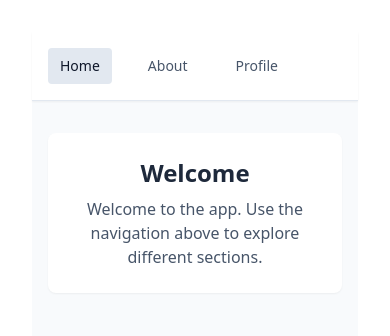
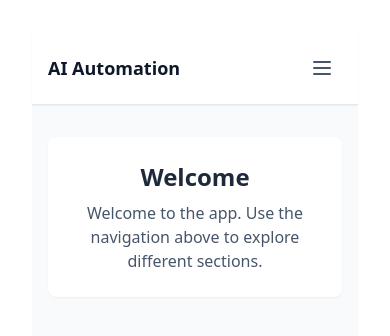
Before and after one commit to igorishchenko/ai-automation-testing, a React (Vite) app: page / in a window 390 px wide. Shown: the top 336 px of the page. Built offline with nearby package versions, Linux system fonts and the light colour scheme.

Commit message:
SCRUM-4: Add Global Header with Navigation

```diff
--- a/src/App.tsx
+++ b/src/App.tsx
@@ -1,60 +1,14 @@
-import { NavLink, Outlet, Routes, Route, useMatch } from 'react-router-dom'
+import { Outlet, Routes, Route } from 'react-router-dom'
+import { Header } from './components/Header'
 import Home from './pages/Home'
 import About from './pages/About'
 import NotFound from './pages/NotFound'
 import Profile from './pages/Profile'
 
 function AppLayout() {
-  const homeMatch = useMatch({ path: '/', end: true })
-  const aboutMatch = useMatch('/about')
-  const profileMatch = useMatch('/profile/me')
-
   return (
     <div className="min-h-screen bg-slate-50">
-      <nav className="border-b border-slate-200 bg-white shadow-sm" aria-label="Main navigation">
-        <div className="mx-auto flex max-w-4xl items-center gap-6 px-4 py-4">
-          <NavLink
-            to="/"
-            end
-            className={({ isActive }) =>
-              `rounded px-3 py-2 text-sm font-medium transition-colors ${
-                isActive
-                  ? 'bg-slate-200 text-slate-900'
-                  : 'text-slate-600 hover:bg-slate-100 hover:text-slate-800'
-              }`
-            }
-            aria-current={homeMatch ? 'page' : undefined}
-          >
-            Home
-          </NavLink>
-          <NavLink
-            to="/about"
-            className={({ isActive }) =>
-              `rounded px-3 py-2 text-sm font-medium transition-colors ${
-                isActive
-                  ? 'bg-slate-200 text-slate-900'
-                  : 'text-slate-600 hover:bg-slate-100 hover:text-slate-800'
-              }`
-            }
-            aria-current={aboutMatch ? 'page' : undefined}
-          >
-            About
-          </NavLink>
-          <NavLink
-            to="/profile/me"
-            className={({ isActive }) =>
-              `rounded px-3 py-2 text-sm font-medium transition-colors ${
-                isActive
-                  ? 'bg-slate-200 text-slate-900'
-                  : 'text-slate-600 hover:bg-slate-100 hover:text-slate-800'
-              }`
-            }
-            aria-current={profileMatch ? 'page' : undefined}
-          >
-            Profile
-          </NavLink>
-        </div>
-      </nav>
+      <Header />
       <main className="mx-auto max-w-4xl px-4 py-8">
         <Outlet />
       </main>
--- /dev/null
+++ b/src/components/Header.tsx
@@ -0,0 +1,107 @@
+import { useState, useCallback, useEffect } from 'react'
+import { NavLink, useLocation } from 'react-router-dom'
+
+const APP_NAME = 'AI Automation'
+
+const navItems = [
+  { to: '/', label: 'Home', end: true },
+  { to: '/about', label: 'About', end: false },
+] as const
+
+export function Header() {
+  const [mobileMenuOpen, setMobileMenuOpen] = useState(false)
+  const location = useLocation()
+
+  const getAriaCurrent = useCallback(
+    (to: string, end: boolean) => {
+      if (end && to === '/') return location.pathname === '/' ? 'page' : undefined
+      return location.pathname === to ? 'page' : undefined
+    },
+    [location.pathname]
+  )
+
+  useEffect(() => {
+    const onKeyDown = (e: KeyboardEvent) => {
+      if (e.key === 'Escape') setMobileMenuOpen(false)
+    }
+    if (mobileMenuOpen) {
+      document.addEventListener('keydown', onKeyDown)
+      return () => document.removeEventListener('keydown', onKeyDown)
+    }
+  }, [mobileMenuOpen])
+
+  return (
+    <header className="border-b border-slate-200 bg-white shadow-sm" role="banner">
+      <div className="mx-auto flex max-w-4xl flex-wrap items-center justify-between gap-4 px-4 py-4">
+        <NavLink
+          to="/"
+          end
+          className="text-lg font-semibold text-slate-900 no-underline transition-colors hover:text-slate-700"
+          aria-label={`${APP_NAME} - Home`}
+        >
+          {APP_NAME}
+        </NavLink>
+
+        <button
+          type="button"
+          className="flex h-10 w-10 items-center justify-center rounded-md text-slate-600 hover:bg-slate-100 hover:text-slate-800 focus:outline-none focus:ring-2 focus:ring-slate-500 focus:ring-offset-2 md:hidden"
+          onClick={() => setMobileMenuOpen((open) => !open)}
+          aria-expanded={mobileMenuOpen}
+          aria-controls="main-nav"
+          aria-label={mobileMenuOpen ? 'Close navigation menu' : 'Open navigation menu'}
+        >
+          <svg
+            className="h-6 w-6"
+            fill="none"
+            stroke="currentColor"
+            viewBox="0 0 24 24"
+            aria-hidden
+          >
+            {mobileMenuOpen ? (
+              <path
+                strokeLinecap="round"
+                strokeLinejoin="round"
+                strokeWidth={2}
+                d="M6 18L18 6M6 6l12 12"
+              />
+            ) : (
+              <path
+                strokeLinecap="round"
+                strokeLinejoin="round"
+                strokeWidth={2}
+                d="M4 6h16M4 12h16M4 18h16"
+              />
+            )}
+          </svg>
+        </button>
+
+        <nav
+          id="main-nav"
+          className={`w-full md:flex md:w-auto md:flex-row md:items-center md:gap-1 ${
+            mobileMenuOpen ? 'flex flex-col gap-1' : 'hidden'
+          }`}
+          aria-label="Main navigation"
+        >
+          {navItems.map(({ to, label, end }) => (
+            <NavLink
+              key={to}
+              to={to}
+              end={end}
+              onClick={() => setMobileMenuOpen(false)}
+              className={({ isActive }) =>
+                `block rounded px-3 py-2 text-sm font-medium transition-colors ${
+                  isActive
+                    ? 'bg-slate-200 text-slate-900'
+                    : 'text-slate-600 hover:bg-slate-100 hover:text-slate-800'
+                }`
+              }
+              aria-current={getAriaCurrent(to, end)}
+            >
+              {label}
+            </NavLink>
+          ))}
+        </nav>
+      </div>
+    </header>
+  )
+}
```
Also changed, not shown: 1 other file (tests, documents, lock files or other folders).
